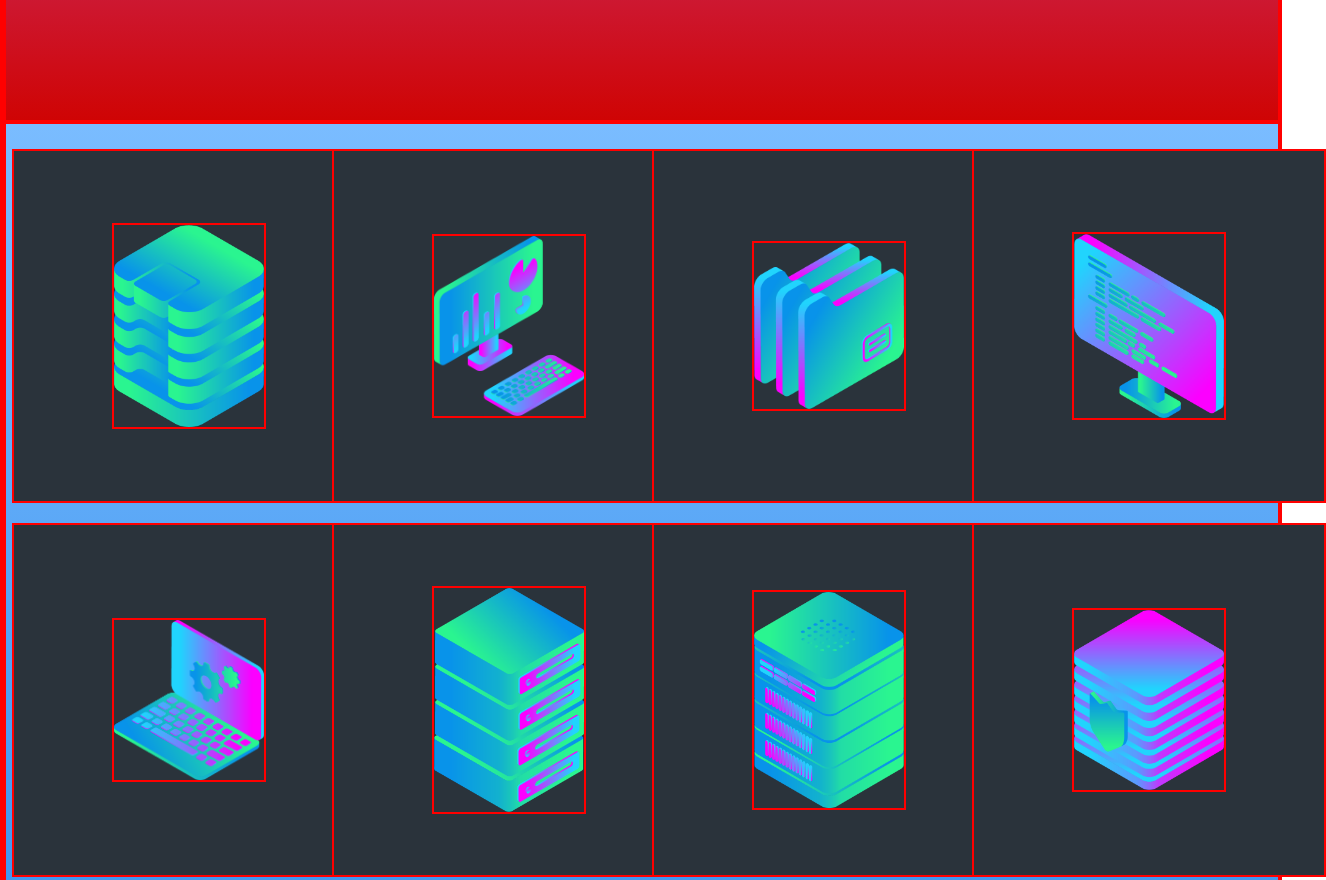
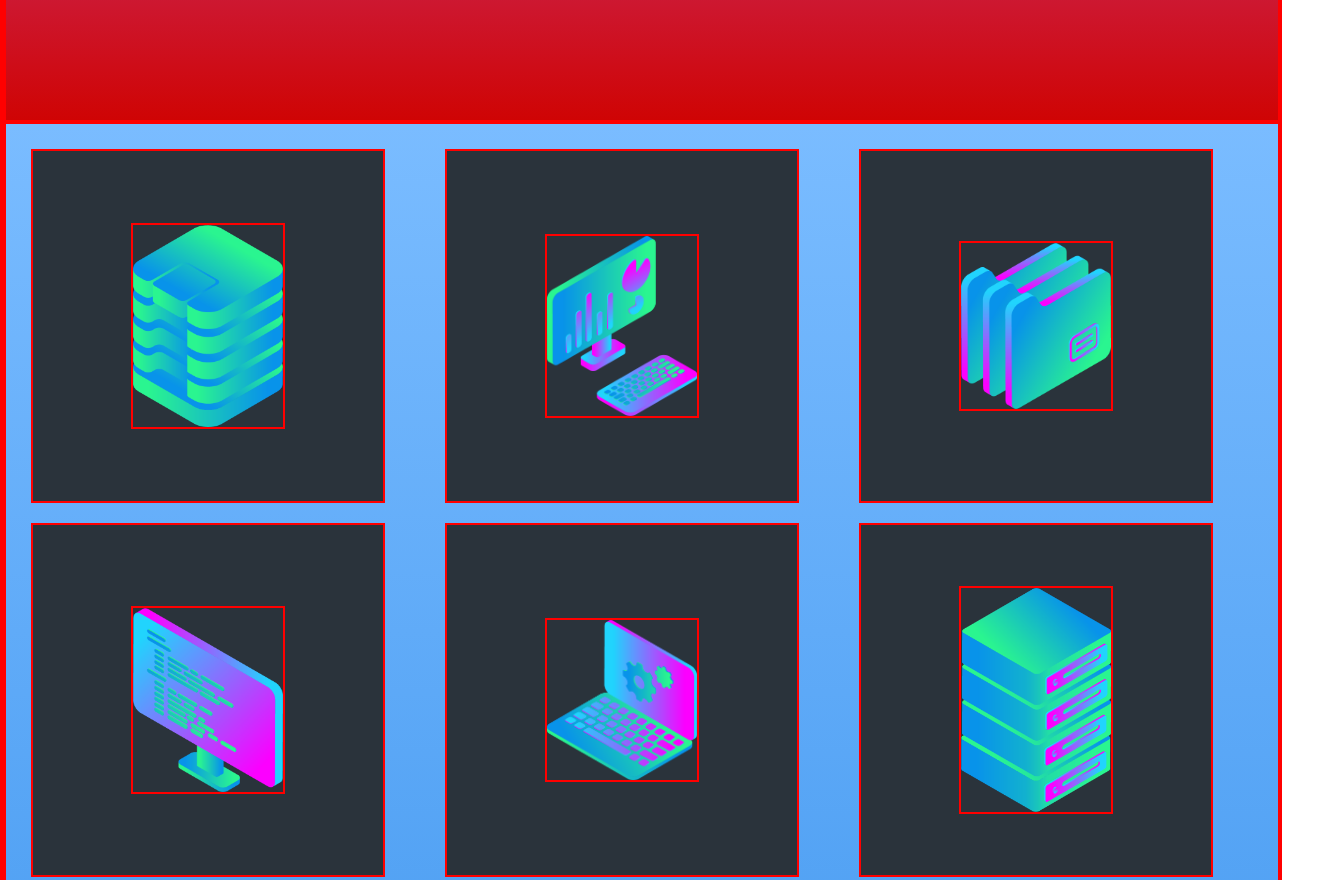
Before and after one commit to LasalleSprewell/grid-project, a plain HTML site: page index.html in a window 1280 px wide. Shown: the part 440-1320 px from the top of the page, 1326 px wide, since content can reach past the window. Drawn offline with Linux system fonts and the light colour scheme.

Commit message:
Attempt to fix grid to stay 4 columns

```diff
--- a/style.css
+++ b/style.css
@@ -102,7 +102,7 @@ nav {
     align-items: center;
     display: grid;
     padding: 25px;
-    grid-template-columns: repeat(4, minmax(300px, 1fr));
+    grid-template-columns: repeat(auto-fill, minmax(300px, 1fr));
     grid-gap: 20px;
 
 }
```
